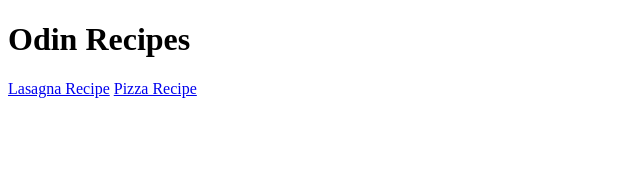
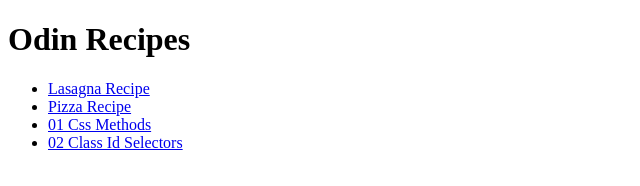
Before and after one commit to JoaoSegolin/odin-recipes, a plain HTML site: page index.html in a window 1280 px wide. Shown: the whole page, without its empty margins (0-640 px from the left). Drawn offline with Linux system fonts and the light colour scheme.

Commit message:
Add new exercise to list

```diff
--- a/index.html
+++ b/index.html
@@ -3,11 +3,16 @@
 	<head>
 		<meta charset="UTF-8">
 		<title>Odin Recipes</title>
+		<link rel="stylesheet" href="./css/styles.css">
 	</head>
 
 	<body>
 		<h1>Odin Recipes</h1>
-			<a href="./recipes/lasagna.html">Lasagna Recipe</a>
-			<a href="./recipes/pizza.html">Pizza Recipe</a>
+		<ul>
+			<li><a href="./recipes/lasagna.html">Lasagna Recipe</a></li>
+			<li><a href="./recipes/pizza.html">Pizza Recipe</a></li>
+			<li><a href="./exec/01-css-methods.html">01 Css Methods</a></li>
+			<li><a href="./exec/02-class-id-selectors.html">02 Class Id Selectors</a></li>
+		</ul>
 	</body>
 </html>
```
